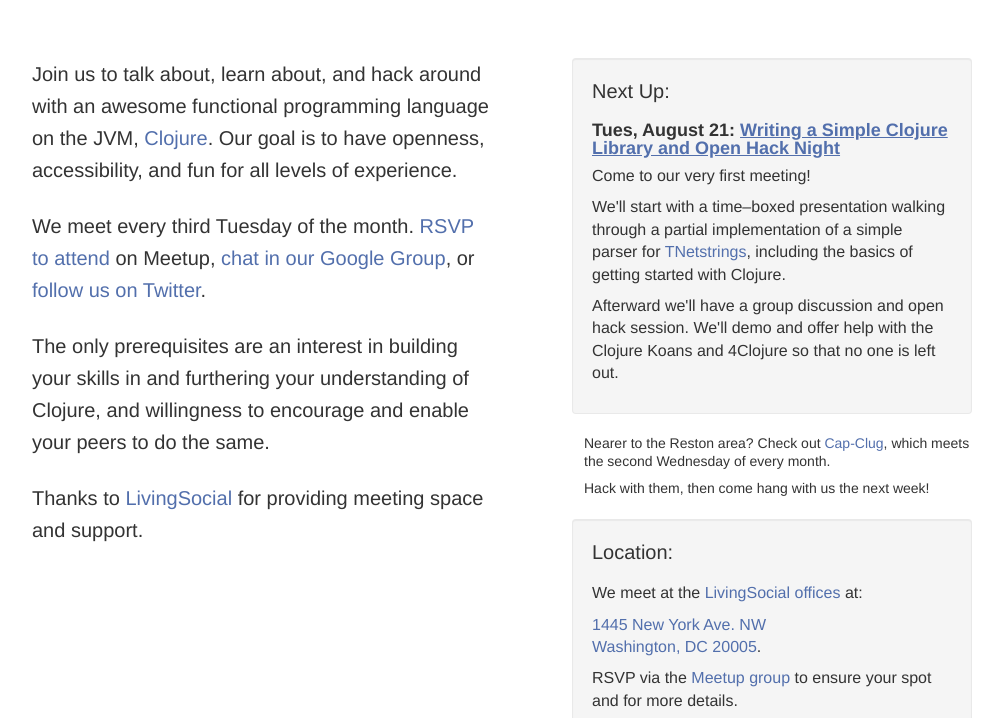
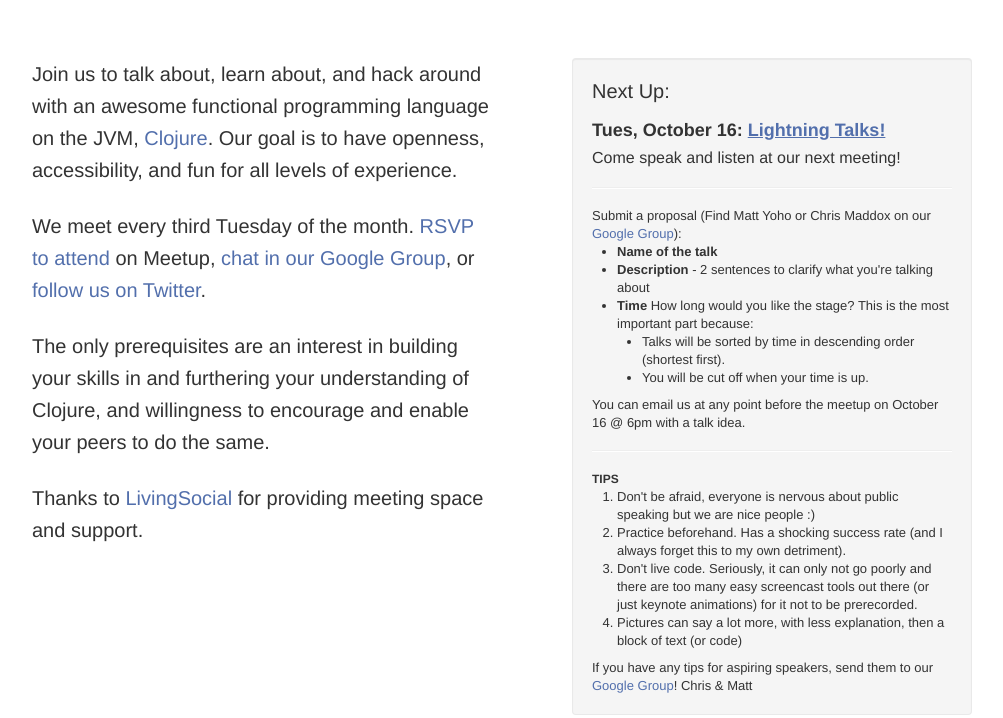
Before and after one commit to ClojureDC/clojuredc.github.com, a plain HTML site: page index.html in a window 1280 px wide. Shown: the part 232-950 px from the top of the page, without its empty margins (138-1141 px from the left). Drawn offline with nearby package versions, Linux system fonts and the light colour scheme.

Commit message:
info about our lightning talk submission process and more links!

```diff
--- a/index.html
+++ b/index.html
@@ -35,10 +35,35 @@
       <div class="span5 offset1" id="sidebar">
         <div class="row well">
           <h3>Next Up:</h3>
-                  <h4>Tues, August 21: <a href="http://www.meetup.com/ClojureDC/events/76541552/">Writing a Simple Clojure Library and Open Hack Night</a></h4>
-                  <p>Come to our very first meeting!</p>
-                  <p>We'll start with a time&ndash;boxed presentation walking through a partial implementation of a simple parser for <a href="http://tnetstrings.org/">TNetstrings</a>, including the basics of getting started with Clojure.</p>
-                  <p>Afterward we'll have a group discussion and open hack session. We'll demo and offer help with the Clojure Koans and 4Clojure so that no one is left out.</p>
+          <h4>Tues, October 16: <a href="http://www.meetup.com/ClojureDC/events/84459452/">Lightning Talks!</a></h4>
+          <p>Come speak and listen at our next meeting!</p>
+          <hr>
+          Submit a proposal (Find Matt Yoho or Chris Maddox on our <a href="http://groups.google.com/group/clojuredc?hl=en">Google Group</a>):
+          <ul>
+            <li><b>Name of the talk</b></li>
+            <li><b>Description</b> - 2 sentences to clarify what you're talking about</li>
+            <li><b>Time</b> How long would you like the stage? This is the most important part because:</li>
+            <li style="list-style: none;">
+              <ul>
+                <li>Talks will be sorted by time in descending order (shortest first).</li>
+                <li>You will be cut off when your time is up.</li>
+              </ul>
+            </li>
+          </ul>
+          You can email us at any point before the meetup on October 16 @ 6pm with a talk idea.
+
+          <hr>
+          <h5>TIPS</h5>
+          <ol>
+            <li>Don't be afraid, everyone is nervous about public speaking but we are nice people :)</li>
+            <li>Practice beforehand. Has a shocking success rate (and I always forget this to my own detriment).</li>
+            <li>Don't live code. Seriously, it can only not go poorly and there are too many easy screencast tools out there (or just keynote animations) for it not to be prerecorded.</li>
+            <li>Pictures can say a lot more, with less explanation, then a block of text (or code)</li>
+          </ol>
+
+          If you have any tips for aspiring speakers, send them to our <a href="http://groups.google.com/group/clojuredc?hl=en">Google Group</a>!
+
+          Chris & Matt
         </div>
         <div class="row reston">
           <p>Nearer to the Reston area? Check out <a href="http://www.meetup.com/Cap-Clug">Cap-Clug</a>, which meets the second Wednesday of every month.</p>
```
Lines whose indentation alone changed are shown as unchanged.
